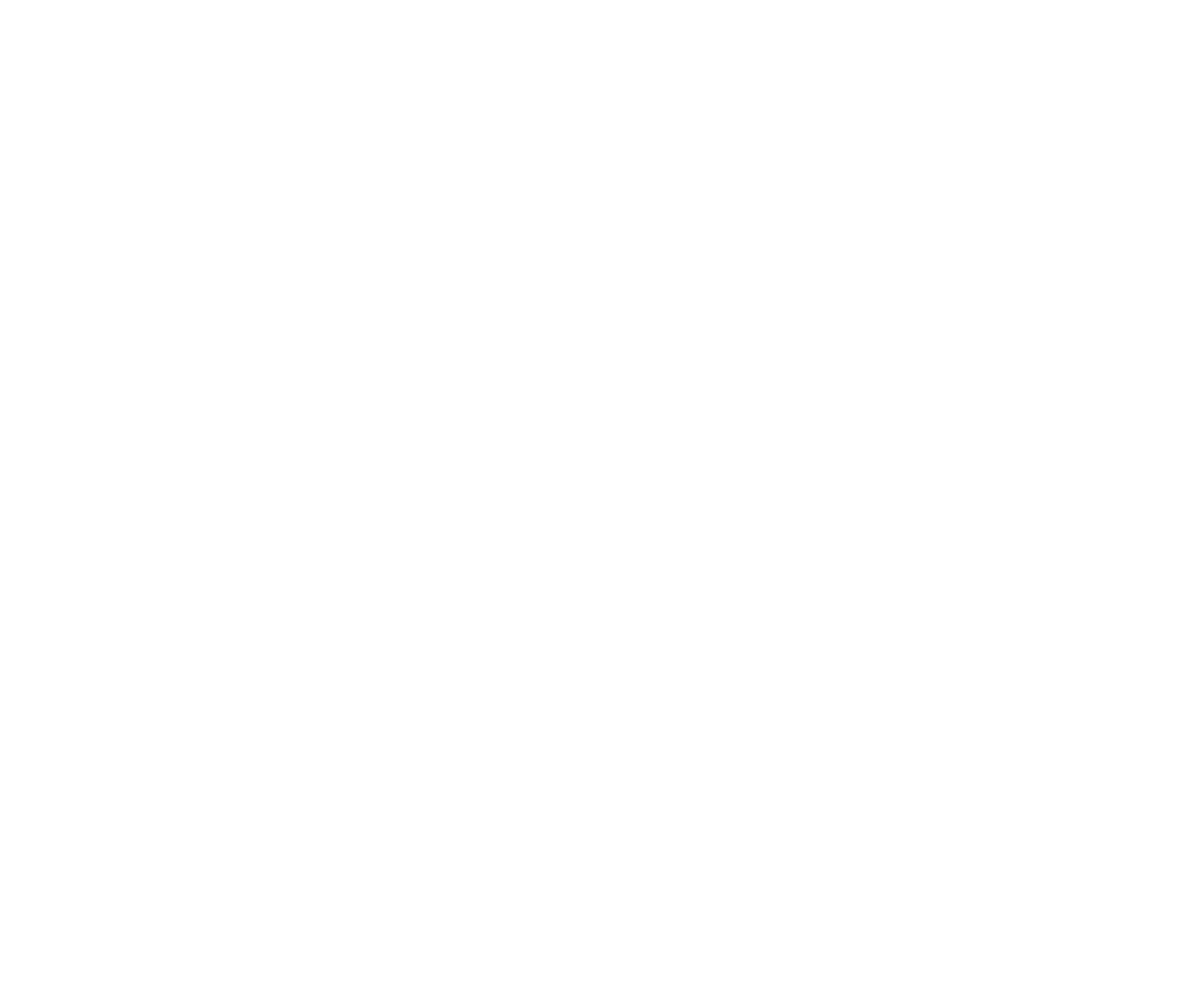
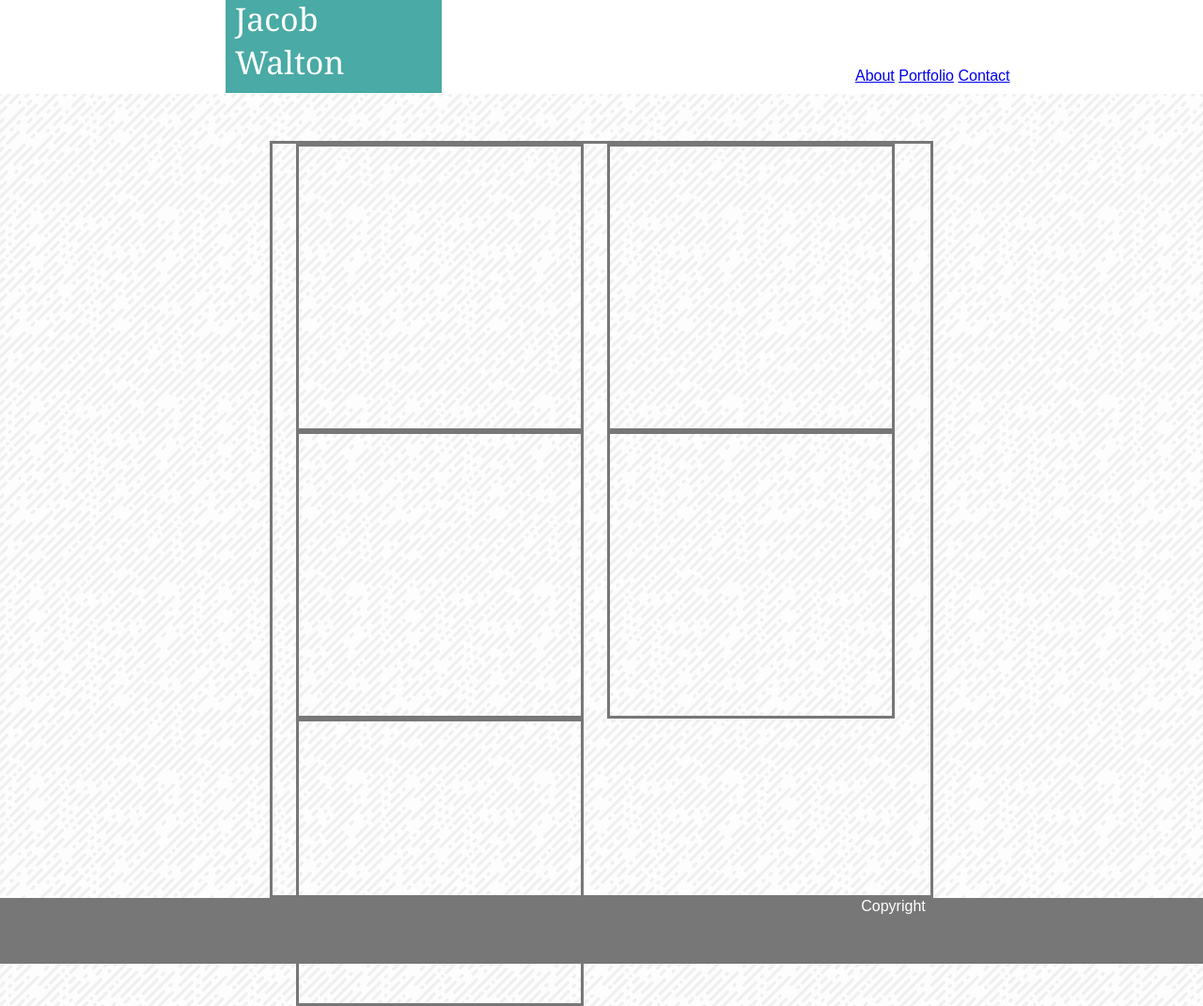
Before and after one commit to Jacobwalton512/Homework1, a plain HTML site: page portfolio.html in a window 1280 px wide. Shown: the whole page at 94% size. Before the commit the page ends 800 px from the top, so only its background shows below. Drawn offline with Linux system fonts and the light colour scheme.

Commit message:
Updated Homework1

```diff
--- a/assets/css/style.css
+++ b/assets/css/style.css
@@ -7,13 +7,18 @@ body{
  .header{
     background-color:white;
     position:relative;
+    height:100px;
+    margin-bottom:50px;
+
 }
 
 .nametag{
-    Margin-left:300px;
+    position:absolute;
+    bottom:1px;
+    Margin-left:240px;
     padding:10px;
     font-size:34px;
-    width:280px;
+    width: 210px;
     color:white;
     background-color:#4aaaa5;
     font-family: Georgia, 'Times New Roman', Times, serif;
@@ -28,7 +33,8 @@ body{
 }
 
 .main_content{
-    border-color:black;
+    margin-top:50px;
+    border-color:#777777;
     border-style:solid;
     font-size:18px;
     color:#777777;
@@ -43,11 +49,103 @@ body{
 .profilepic{
     float:left;
     position:absolute;
-    top:100px;
+    top:120px;
 }
 .profiletext{
     position: absolute;
-    left: 210px;
-    top: 50px;
+    left: 170px;
+    top: 120px;
+    text-align:center;
 
 }
+
+.aboutme{
+    margin-left:40px;
+    padding:10px;
+    font-size:34px;
+    width: 250px;
+    color:#4aaaa5;
+    font-family: Georgia, 'Times New Roman', Times, serif;
+}
+
+footer{
+    Height:70px;
+    background-color:#777777;
+    color:white;
+    text-align:center;
+    text-align:bottom;
+
+}
+
+.mainbox{
+    Height:800px;
+    width:700px;
+    border: color #777777;
+    border-style:solid;
+    margin:0 auto;
+
+}
+
+.box1{
+    height:300;
+    width:300;
+    border:#777777;
+    border-style: solid;
+    float:left;
+    margin-left:25px;
+    position:relative;
+
+
+}
+
+.box2{
+    height:300;
+    width:300;
+    border:#777777;
+    border-style: solid;
+    float:left;
+    margin-left:25px;
+
+}
+
+.box3{
+    height:300;
+    width:300;
+    border:#777777;
+    border-style: solid;
+    float:left;
+    margin-left:25px;
+
+}
+
+.box4{
+    height:300;
+    width:300;
+    border:#777777;
+    border-style: solid;
+    float:left;
+    margin-left:25px;
+}
+
+.box5{
+    height:300;
+    width:300;
+    border:#777777;
+    border-style: solid;
+    float:left;
+    margin-left:25px;
+}
+
+.contactbox{
+    height:500px;
+    width:960px;
+    background:white;
+    margin:0 auto;
+    border:#777777;
+    border-style:solid;
+    margin-bottom:100px;
+}
+
+textarea{
+    float:left;
+}
--- a/contact.html
+++ b/contact.html
@@ -0,0 +1,65 @@
+<html>
+     <head>
+        <link rel="stylesheet" type="text/css" href="assets/css/style.css">
+     </head>
+
+     <body>
+                <div class="header">
+                    <div class="nametag">
+                        Jacob Walton
+                    </div>
+
+                    <div class="navbar">
+                        <a href="index.html">About</a>
+                        <a href="portfolio.html">Portfolio</a>
+                        <a href="contact.html">Contact</a>
+                    </div>
+                </div>
+
+                <div class="contactbox">
+                <form>
+                     Name
+                     <br>
+                    <input type="text">
+                    <br>
+                    Message
+                    <textarea rows="10" cols="70">
+                    </textarea>
+
+
+
+                </div>
+
+
+
+
+
+
+
+
+
+
+     </body>
+     <footer>
+            Copyright
+    </footer>
+
+
+
+
+
+
+
+
+
+
+
+
+
+
+
+
+
+
+
+</html>
--- a/portfolio.html
+++ b/portfolio.html
@@ -0,0 +1,56 @@
+<html>
+    <head>
+        <link rel="stylesheet" type="text/css" href="assets/css/style.css">
+    </head>
+
+    <body>
+            <div class="header">
+                    <div class="nametag">
+                        Jacob Walton
+                    </div>
+
+                    <div class="navbar">
+                        <a href="index.html">About</a>
+                        <a href="portfolio.html">Portfolio</a>
+                        <a href="contact.html">Contact</a>
+                    </div>
+            </div>
+
+            <div class="mainbox">
+                <div class="box1"></div>
+                <div class="box2"></div>
+                <div class="box3"></div>
+                <div class="box4"></div>
+                <div class="box5"></div>
+            </div>
+
+
+
+
+
+
+
+    </body>
+    <footer>
+            Copyright
+    </footer>
+
+
+
+
+
+
+
+
+
+
+
+
+
+
+
+
+
+
+
+</html>
```
Also changed, not shown: index.html (+12 -4 lines).
